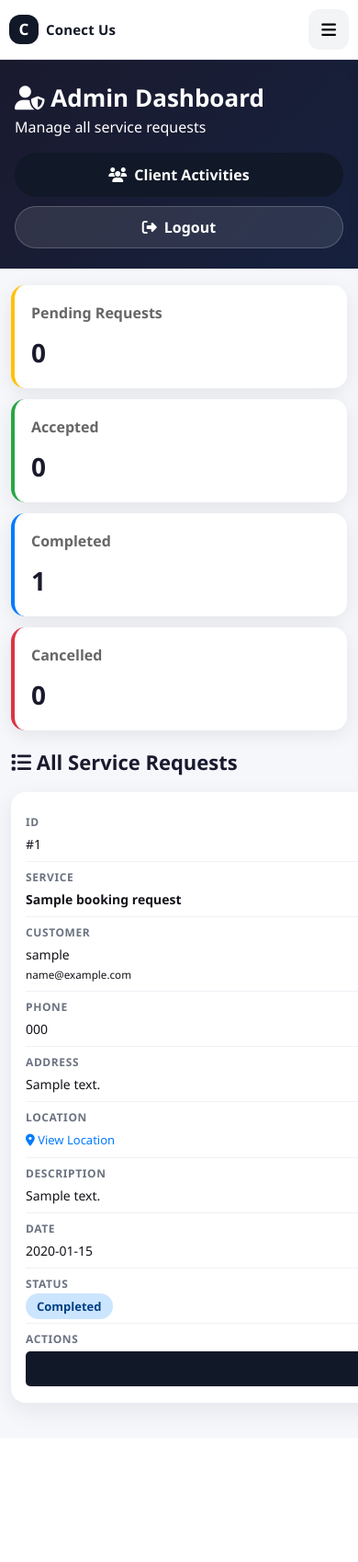
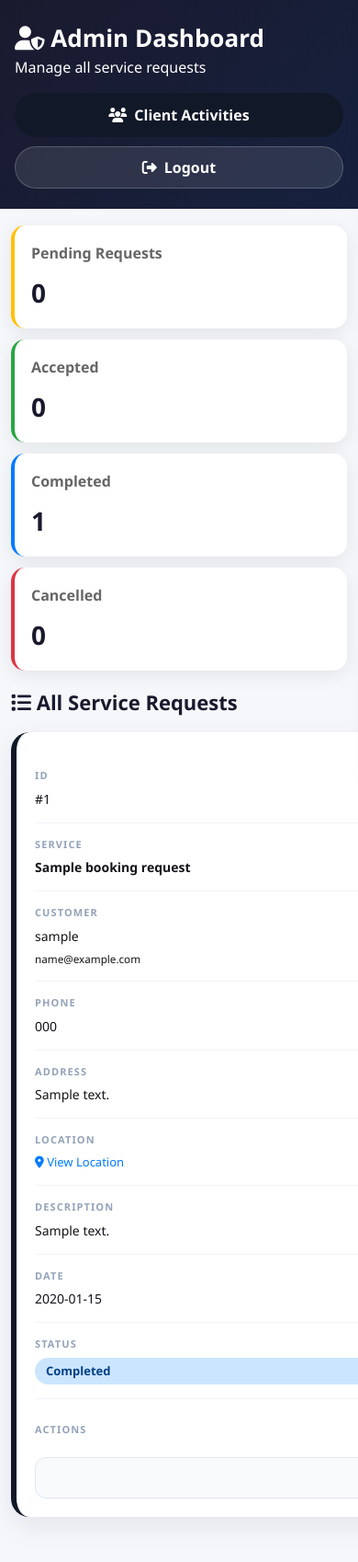
Before and after one commit to Kushalshah0306/Conect-Us, a Flask app: page /admin_dashboard in a window 390 px wide; the page is wider, and only the part inside the window is pictured. Shown: that part at 92% size. Before the commit the page ends 1543 px from the top of that part, so only its background shows below. Run offline with Flask 3, Linux system fonts and the light colour scheme; the visitor is signed in with stand-in values (Sample User, id 1); a database or web service that is not in the repository returns one stand-in record (values such as "Sample title").

Commit message:
Add files via upload

```diff
--- a/templates/admin/admin_dashboard.html
+++ b/templates/admin/admin_dashboard.html
@@ -4,6 +4,10 @@
 
 {% block extra_css %}
 <style>
+    .site-header {
+        display: none !important;
+    }
+
     .admin-top-actions {
         display: flex;
         gap: 15px;
@@ -306,49 +310,64 @@
         }
 
         .booking-table tr {
-            margin-bottom: 14px;
-            padding: 16px;
+            position: relative;
+            margin-bottom: 25px;
+            padding: 24px 20px 20px;
             background: white;
-            border-radius: 16px;
-            box-shadow: 0 8px 24px rgba(17, 24, 39, 0.08);
+            border-radius: 20px;
+            box-shadow: 0 10px 30px rgba(17, 24, 39, 0.08);
+            border-left: 6px solid #111827;
         }
 
+        /* Status-based accents for cards */
+        .status-pill-pending ~ .nothing { border-left-color: #ffc107; } /* Note: tr selection is hard in CSS without :has or JS, but I'll use a better approach */
+
         .booking-table td {
-            padding: 8px 0;
-            border-bottom: 1px solid #eef1f6;
+            display: flex;
+            flex-direction: column;
+            gap: 6px;
+            padding: 15px 0;
+            border-bottom: 1px solid #f1f5f9;
+            text-align: left;
         }
 
         .booking-table td:last-child {
             border-bottom: none;
             padding-bottom: 0;
+            margin-top: 10px;
         }
 
         .booking-table td::before {
             content: attr(data-label);
-            display: block;
-            margin-bottom: 4px;
-            color: #6b7280;
-            font-size: 12px;
-            font-weight: 700;
+            display: inline-block;
+            font-size: 11px;
+            font-weight: 800;
             text-transform: uppercase;
-            letter-spacing: 0.05em;
+            letter-spacing: 0.1em;
+            color: #94a3b8;
         }
 
         .action-btns {
             display: flex;
-            flex-wrap: nowrap;
-            gap: 8px;
-            overflow-x: auto;
-            padding-bottom: 2px;
-            -webkit-overflow-scrolling: touch;
+            flex-wrap: wrap;
+            gap: 12px;
+            margin-top: 15px;
         }
 
         .btn-action {
-            min-width: 0;
-            flex: 1 1 0;
-            padding: 10px 12px;
-            text-align: center;
-            font-size: 12px;
+            flex: 1 1 calc(50% - 12px);
+            padding: 12px 14px;
+            border-radius: 12px;
+            font-size: 13px;
+            font-weight: 700;
+            justify-content: center;
+        }
+
+        .btn-pdf {
+            flex: 1 1 100%;
+            background: #f8fafc;
+            border: 1.5px solid #e2e8f0;
+            color: #111827;
         }
     }
 
--- a/templates/admin/client_activities.html
+++ b/templates/admin/client_activities.html
@@ -4,6 +4,10 @@
 
 {% block extra_css %}
 <style>
+    .site-header {
+        display: none !important;
+    }
+
     .admin-header {
         background: linear-gradient(135deg, #1a1a2e 0%, #16213e 100%);
         padding: 30px 50px;
--- a/templates/base.html
+++ b/templates/base.html
@@ -10,10 +10,14 @@
     <!-- PWA Settings -->
     <link rel="manifest" href="/manifest.json">
     <meta name="theme-color" content="#111827">
+    <meta name="mobile-web-app-capable" content="yes">
     <meta name="apple-mobile-web-app-capable" content="yes">
     <meta name="apple-mobile-web-app-status-bar-style" content="black-translucent">
     <meta name="apple-mobile-web-app-title" content="Conect Us">
     <link rel="apple-touch-icon" href="{{ url_for('static', filename='img/icon-192.png') }}">
+    <link rel="apple-touch-icon" sizes="152x152" href="{{ url_for('static', filename='img/icon-192.png') }}">
+    <link rel="apple-touch-icon" sizes="180x180" href="{{ url_for('static', filename='img/icon-192.png') }}">
+    <link rel="apple-touch-icon" sizes="167x167" href="{{ url_for('static', filename='img/icon-192.png') }}">
 
     {% block extra_css %}{% endblock %}
 </head>
@@ -138,6 +142,47 @@
         }
     </style>
 
+    <!-- Mobile Floating Install Button -->
+    <div id="pwa-install-container" style="display: none; position: fixed; bottom: 25px; left: 50%; transform: translateX(-50%); z-index: 9999;">
+        <button id="pwa-install-btn" style="background: #111827; color: white; padding: 14px 28px; border-radius: 30px; border: none; box-shadow: 0 10px 25px rgba(17,24,39,0.4); font-weight: 700; display: flex; align-items: center; gap: 12px; font-size: 15px; cursor: pointer;">
+            <i class="fas fa-download"></i>
+            <span>Install App</span>
+        </button>
+    </div>
+
+    <script>
+        // PWA Install Script
+        let deferredPrompt;
+        const installContainer = document.getElementById('pwa-install-container');
+        const installBtn = document.getElementById('pwa-install-btn');
+
+        // Only logic for mobile
+        if (window.innerWidth <= 600) {
+            window.addEventListener('beforeinstallprompt', (e) => {
+                e.preventDefault();
+                deferredPrompt = e;
+                if (installContainer) installContainer.style.display = 'block';
+            });
+
+            if (installBtn) {
+                installBtn.addEventListener('click', (e) => {
+                    if (!deferredPrompt) return;
+                    deferredPrompt.prompt();
+                    deferredPrompt.userChoice.then((choiceResult) => {
+                        if (choiceResult.outcome === 'accepted') {
+                            if (installContainer) installContainer.style.display = 'none';
+                        }
+                        deferredPrompt = null;
+                    });
+                });
+            }
+
+            window.addEventListener('appinstalled', () => {
+                if (installContainer) installContainer.style.display = 'none';
+            });
+        }
+    </script>
+
     <!-- Admin Locker Modal -->
     <div id="admin-locker" style="display:none; position:fixed; top:0; left:0; width:100%; height:100%; background:rgba(0,0,0,0.85); z-index:9999; align-items:center; justify-content:center; backdrop-filter: blur(5px);">
         <div style="background:white; padding:40px; border-radius:20px; text-align:center; max-width:320px; width:90%; box-shadow: 0 20px 40px rgba(0,0,0,0.3);">
@@ -239,23 +284,28 @@
             if (e.key === 'Enter') unlockBtn.click();
         });
 
-        // PWA & Sidebar
+        // Enhanced Service Worker Registration
         if ('serviceWorker' in navigator) {
             window.addEventListener('load', () => {
-                navigator.serviceWorker.register('/sw.js')
+                navigator.serviceWorker.register('/sw.js', { scope: '/' })
                 .then(reg => {
-                    console.log('SW Registered');
-                    // Check for updates
+                    console.log('SW Registered with scope:', reg.scope);
+
+                    // Force update if needed
                     reg.onupdatefound = () => {
                         const installingWorker = reg.installing;
-                        installingWorker.onstatechange = () => {
-                            if (installingWorker.state === 'installed' && navigator.serviceWorker.controller) {
-                                console.log('New content available; please refresh.');
-                            }
-                        };
+                        if (installingWorker) {
+                            installingWorker.onstatechange = () => {
+                                if (installingWorker.state === 'installed' && navigator.serviceWorker.controller) {
+                                    // New content available
+                                    console.log('New content available; reloading in 1s...');
+                                    setTimeout(() => window.location.reload(), 1000);
+                                }
+                            };
+                        }
                     };
                 })
-                .catch(err => console.log('SW Error', err));
+                .catch(err => console.log('SW Registration failed:', err));
             });
         }
 
```
Also changed, not shown: vercel.json.
